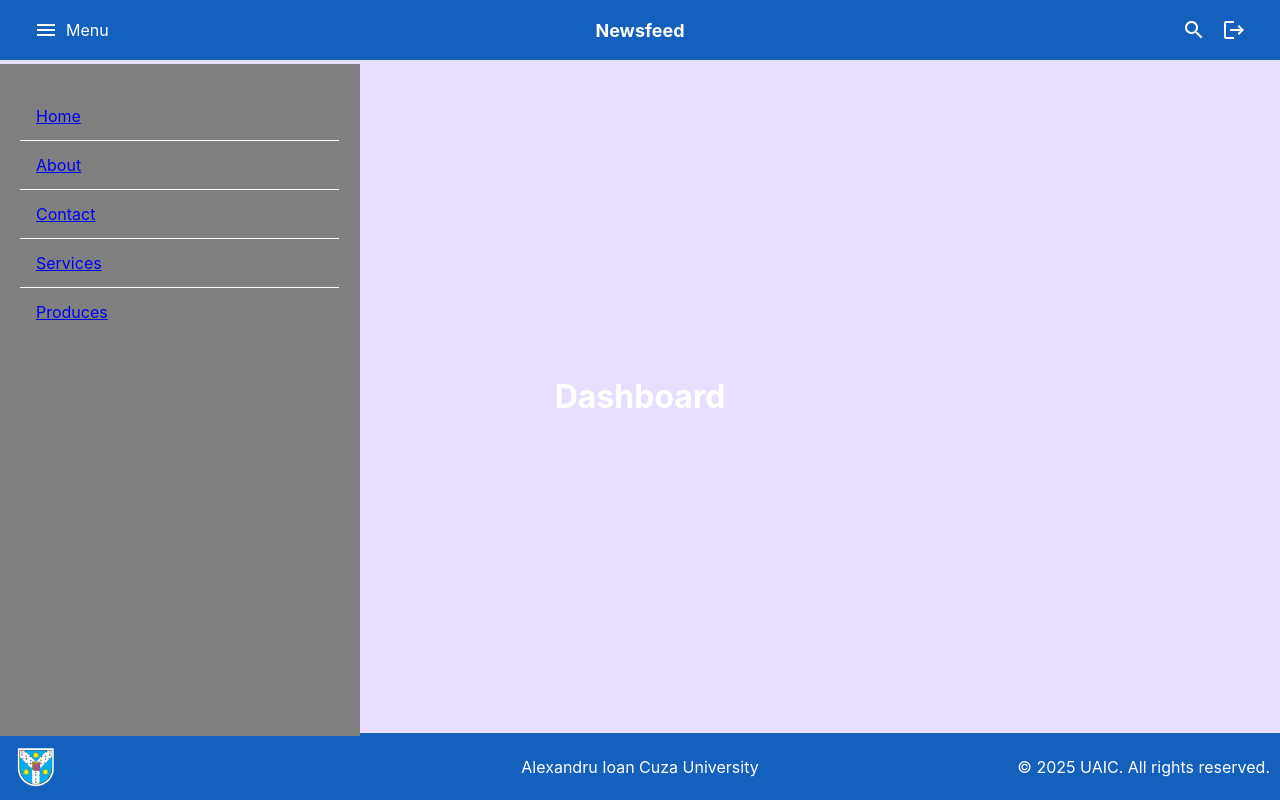
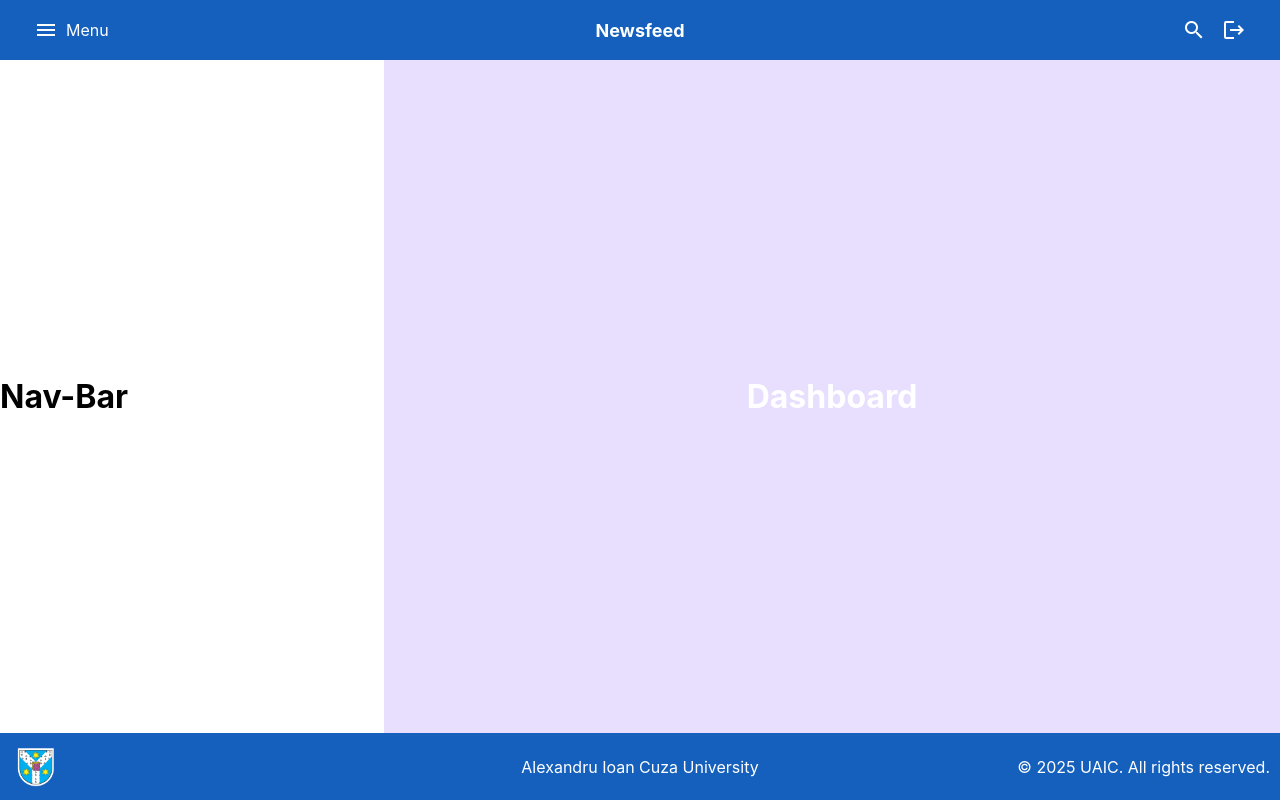
Before and after one commit to SuperSecretariat/SmartSecretary, an Angular app in the folder frontend/: page /home in a window 1280 px wide. Both pictures are taken after a click on the button "menu". Built offline with nearby package versions, Linux system fonts and the light colour scheme.

Commit message:
Added navbar

```diff
--- a/frontend/src/app/app.component.css
+++ b/frontend/src/app/app.component.css
@@ -2,10 +2,10 @@
     display: grid;
 
     grid-template-rows: auto 1fr auto;
-    grid-template-columns: 1fr 3fr; /* Adjust column sizes */
+    grid-template-columns: 1fr;
     grid-template-areas:
       "header header"
-      "dashboard dashboard"
+      "mainwindow mainwindow"
       "footer footer";
     height: 100vh; /* Full height of the viewport */
 }
@@ -27,11 +27,21 @@
     justify-content: center;
 }*/
 
-.dashboard {
-    grid-area: dashboard;
+.dashboard-NavBarVisible {
     background-color: rgb(232, 223, 255);
     color: white;
-    padding: 10px;
+    width: 70%;
+    height: 100%;
+    display: flex;
+    justify-content: center;
+    align-items: center;
+}
+
+.dashboard-NavBarNotVisible {
+    background-color: rgb(232, 223, 255);
+    color: white;
+    width: 100%;
+    height: 100%;
     display: flex;
     justify-content: center;
     align-items: center;
@@ -43,3 +53,18 @@
     color: white;
     padding: 10px;
 }
+
+.navbar {
+    width: 30%;
+    display: flex;
+    align-items: center;
+
+}
+
+.main-window {
+    grid-area: mainwindow;
+    display: flex;
+    width: 100%;
+    height: 100%;
+    align-items: center;
+}
--- a/frontend/src/app/app.component.html
+++ b/frontend/src/app/app.component.html
@@ -2,9 +2,13 @@
   <header class="header">
     <app-header></app-header>
   </header>
-
-  <div class="dashboard">
-    <app-dashboard></app-dashboard>
+  <div class="main-window">
+    <div class="navbar" *ngIf="isNavBarVisible">
+      <app-nav-bar></app-nav-bar>
+    </div>
+    <div [ngClass]="{ 'dashboard-NavBarVisible': isNavBarVisible, 'dashboard-NavBarNotVisible': !isNavBarVisible}">
+      <app-dashboard></app-dashboard>
+    </div>
   </div>
   <footer class="footer">
     <app-footer></app-footer>
--- a/frontend/src/app/app.component.ts
+++ b/frontend/src/app/app.component.ts
@@ -1,15 +1,27 @@
 import { Component, OnInit } from '@angular/core';
 import { DashboardComponent } from "./dashboard/dashboard.component";
-//import { NavBarComponent } from "./nav-bar/nav-bar.component";
 import { FooterComponent } from "./footer/footer.component";
 import { HeaderComponent } from "./header/header.component";
+import { NavBarComponent } from './nav-bar/nav-bar.component';
+import { CommonModule } from '@angular/common';
+import { navbarVisibilityService } from './services/navbarVisibility.service';
 
 @Component({
   selector: 'app-root',
   templateUrl: './app.component.html',
   styleUrl: './app.component.css',
-  imports: [DashboardComponent, FooterComponent, HeaderComponent] //NavBarComponent
+  imports: [DashboardComponent, FooterComponent, HeaderComponent, NavBarComponent, CommonModule]
 })
 export class AppComponent{
   title : string = 'Smart Secretary';
+
+  constructor(private navbarVisibilityService : navbarVisibilityService) { }
+
+  isNavBarVisible = false;
+
+  ngOnInit() {
+    this.navbarVisibilityService.isVisible$.subscribe(visibilityValue => {
+      this.isNavBarVisible = visibilityValue;
+    });
+  }
 }
--- a/frontend/src/app/header/header.component.html
+++ b/frontend/src/app/header/header.component.html
@@ -1,5 +1,5 @@
 <mat-toolbar class="centered-toolbar">
-    <button mat-icon-button class="example-icon" aria-label="Example icon-button with menu icon" (click)="drawer.toggle()">
+    <button mat-icon-button class="example-icon" aria-label="Example icon-button with menu icon" (click)="toggleOnNavBar()">
         <mat-icon>menu</mat-icon>
       </button>
     <span>Menu</span>
@@ -15,24 +15,6 @@
     </button>
 </mat-toolbar>
 
-
-<mat-drawer-container class="example-container">
-    <mat-drawer #drawer class="example-sidenav" mode="side">
-        <mat-list role="list">
-            <ng-container *ngFor="let item of getMenuItems(); let last = last";>
-                <mat-list-item role="listitem">
-                    <a routerLink={{item.getRoute()}}>
-                        {{item.getName()}}
-                    </a>
-                </mat-list-item>
-                <mat-divider *ngIf="!last"></mat-divider>
-            </ng-container>
-        </mat-list>
-    </mat-drawer>
-
-    <div class="example-sidenav-content" (click)="drawer.close()">
+    <div class="example-sidenav-content" (click)="toggleOffNavBar()">
         <ng-content></ng-content>
-
     </div>
-
-</mat-drawer-container>
--- a/frontend/src/app/header/header.component.ts
+++ b/frontend/src/app/header/header.component.ts
@@ -8,6 +8,7 @@ import { MenuItem } from '../models/menu-item.model';
 import { CommonModule } from '@angular/common';
 import { OnInit } from '@angular/core';
 import { RouterLink, RouterOutlet} from '@angular/router';
+import { navbarVisibilityService } from '../services/navbarVisibility.service';
 
 @Component({
   selector: 'app-header',
@@ -24,9 +25,13 @@ import { RouterLink, RouterOutlet} from '@angular/router';
   templateUrl: './header.component.html',
   styleUrl: './header.component.css'
 })
+
+
 export class HeaderComponent implements OnInit {
   showFiller = true;
   private menuItems: MenuItem[] = [];
+
+  constructor(private navbarVisibilityService: navbarVisibilityService) {}
 
   ngOnInit() {
 
@@ -40,6 +45,14 @@ export class HeaderComponent implements OnInit {
     ]
   }
 
+  toggleOnNavBar(): void {
+    this.navbarVisibilityService.showComponent();
+  }
+
+  toggleOffNavBar(): void {
+    this.navbarVisibilityService.hideComponent();
+  }
+
   getMenuItems(): MenuItem[] {
     return this.menuItems;
   }
--- /dev/null
+++ b/frontend/src/app/services/navbarVisibility.service.ts
@@ -0,0 +1,18 @@
+import { Injectable } from '@angular/core';
+import { BehaviorSubject } from 'rxjs';
+
+@Injectable({
+    providedIn: 'root'
+})
+export class navbarVisibilityService {
+    private IsNavBarVisible = new BehaviorSubject<boolean>(false);
+    isVisible$ = this.IsNavBarVisible.asObservable();
+
+    showComponent(): void {
+        this.IsNavBarVisible.next(true);
+    }
+
+    hideComponent(): void {
+        this.IsNavBarVisible.next(false);
+    }
+}
--- a/frontend/src/index.html
+++ b/frontend/src/index.html
@@ -2,7 +2,7 @@
 <html lang="en">
 <head>
   <meta charset="utf-8">
-  <title>Frontend</title>
+  <title>SmartSecretary</title>
   <base href="/">
   <meta name="viewport" content="width=device-width, initial-scale=1.0">
   <link rel="icon" type="image/x-icon" href="logo-univ.ico">
```
